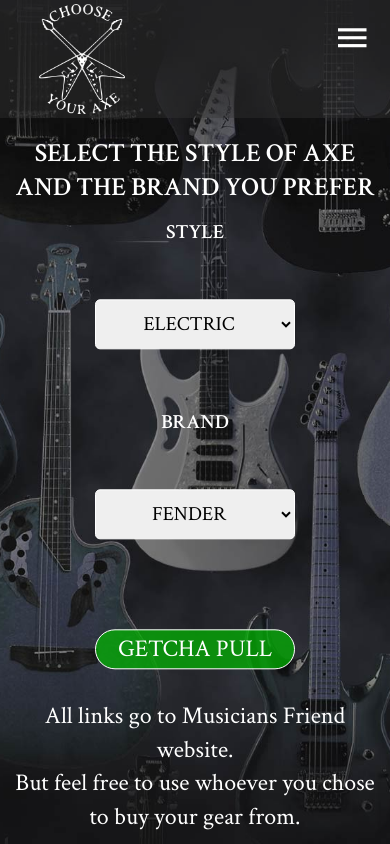
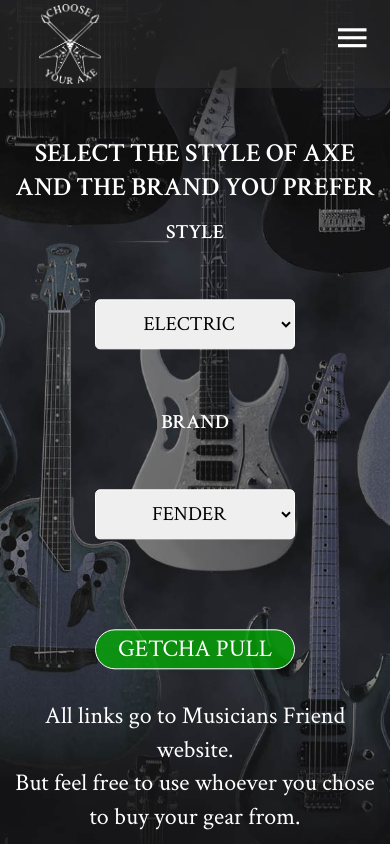
Before and after one commit to jerryvanderweide72/jerryvanderweide72.github.io, a plain HTML site: page index.html in a window 390 px wide. Shown: the top 844 px of the page. Drawn offline with Linux system fonts and the light colour scheme.

Commit message:
Add files via upload
Changed logo size for mobile and worked on media queries some more.

```diff
--- a/resources/css/queries.css
+++ b/resources/css/queries.css
@@ -176,8 +176,16 @@
 
 /* Small phones: from 0 to 480px*/
 @media only screen and (max-width: 480px) {
+    /*Nav section*/
+    .logo {
+    height: 80px;
+}
 
     /*Header and selection*/
+    header {
+        height: 1400px;
+    }
+
     .go-btn {
         margin-top: 30px;
     }
--- a/resources/css/style.css
+++ b/resources/css/style.css
@@ -316,7 +316,7 @@
 
 
 .contact-form {
-    margin-left: 15%;
+    margin-left: 25%;
 }
 
 
```
